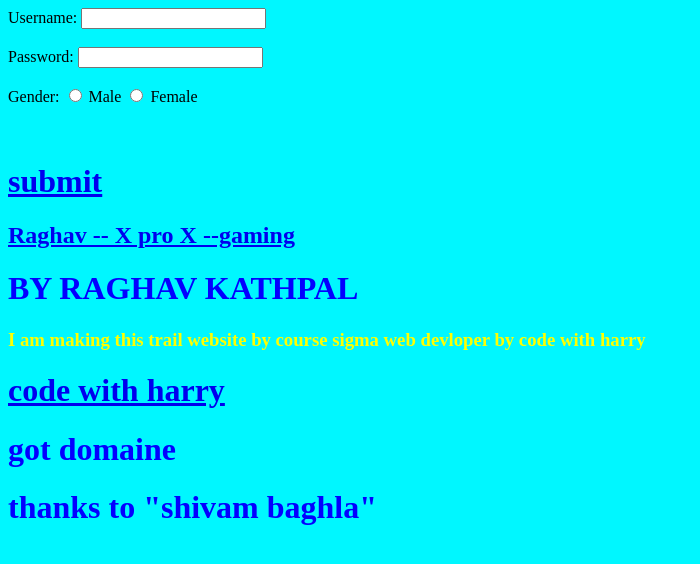
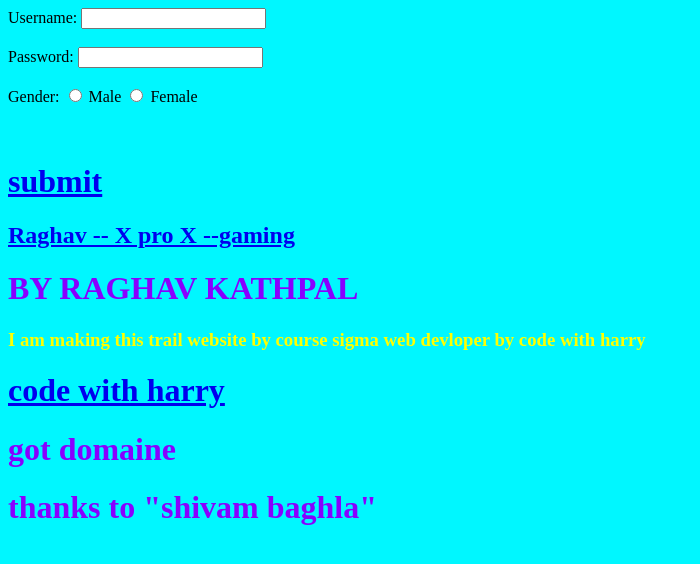
Before and after one commit to goat-expo/replit-sync, a plain HTML site: page index.html in a window 1280 px wide. Shown: the whole page, without its empty margins (0-700 px from the left). Drawn offline with Linux system fonts and the light colour scheme.

Commit message:
H1 color not change

```diff
--- a/style.css
+++ b/style.css
@@ -2,7 +2,7 @@ body{
   background-color: #00f7ff
 }
 h1{
-  color: #0400ff
+  color: #8800ff ;
 
 }
 h3{
```
